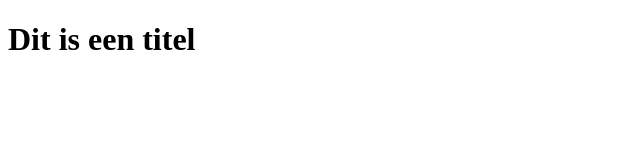
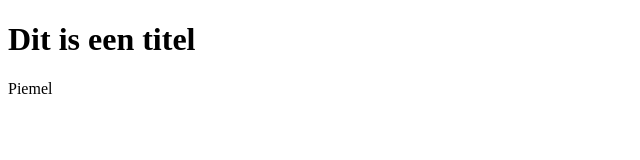
Before and after one commit to Jensje69/nieuwProject, a plain HTML site: page nieuwProject/WebContent/index.html in a window 1280 px wide. Shown: the full height of the page, 0-640 px from the left. Drawn offline with Linux system fonts and the light colour scheme.

Commit message:
2e wijziging

```diff
--- a/nieuwProject/WebContent/index.html
+++ b/nieuwProject/WebContent/index.html
@@ -6,5 +6,8 @@
 </head>
 <body>
 <h1>Dit is een titel</h1>
+<article>
+	<p>Piemel</p>
+</article>
 </body>
 </html>
```
